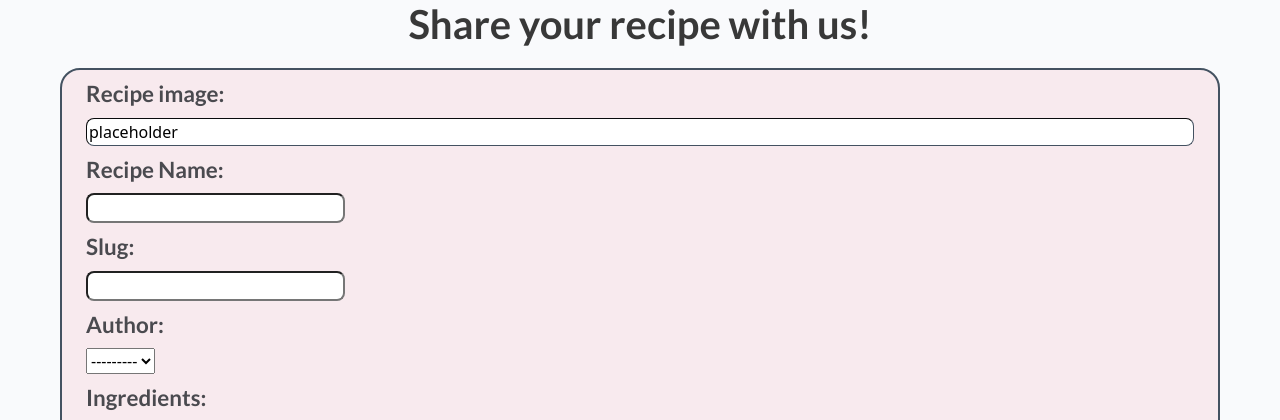
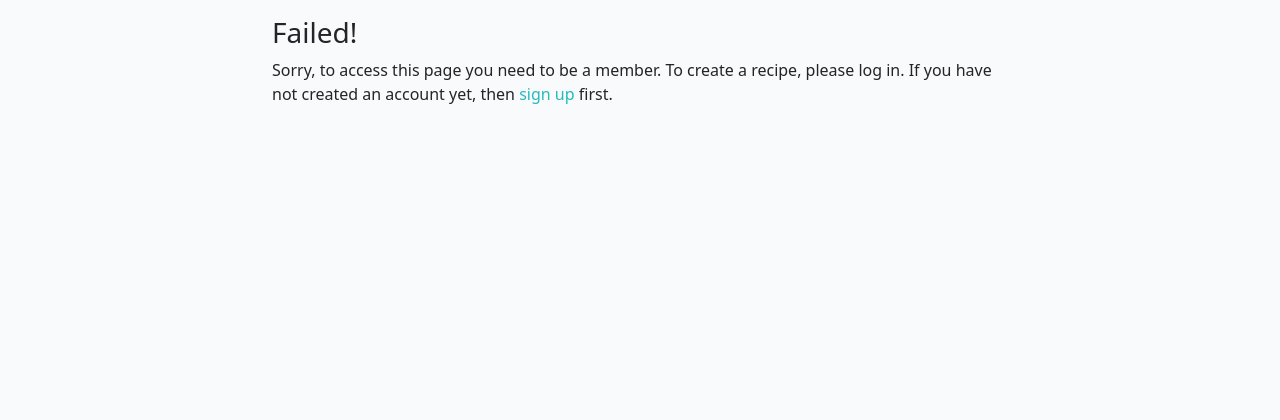
Before and after one commit to Adriele-lima/My-Recipes-Book, a Django app: page /create_recipe in a window 1280 px wide. Shown: the part 106-526 px from the top of the page. Run offline with Django 3.2, Linux system fonts and the light colour scheme.

Commit message:
Adding restriction to create recipe, only user can add

```diff
--- a/templates/create_recipe.html
+++ b/templates/create_recipe.html
@@ -2,6 +2,7 @@
 
 {% block content %}
 
+{% if user.is_authenticated %}
 <h1 class="form-title">Share your recipe with us!</h1>
 
 <form action="create_recipe" method="POST" enctype="multipart/form-data" class="row g-12 form-recipe">
@@ -50,5 +51,18 @@
     </div>
 
 </form>
+{% else %}
+<div class="container">
+    <div class="row">
+        <div class="col-md-8 mt-3 offset-md-2">
+            <h3>Failed!</h3>
+
+            <p>Sorry, to access this page you need to be a member. To create a recipe, please log in. If
+                you have not created an account yet, then <a class="link" href="{% url 'account_signup' %}">sign up</a>
+                first.</p>
+        </div>
+    </div>
+</div>
+{% endif %}
 
 {%endblock%}
```
